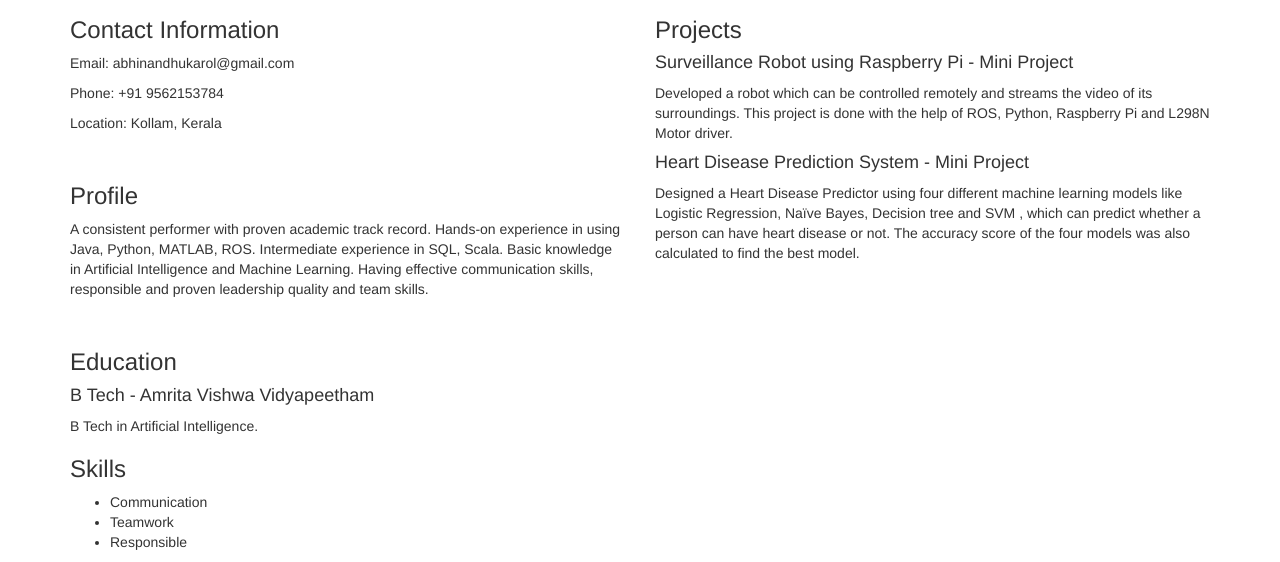
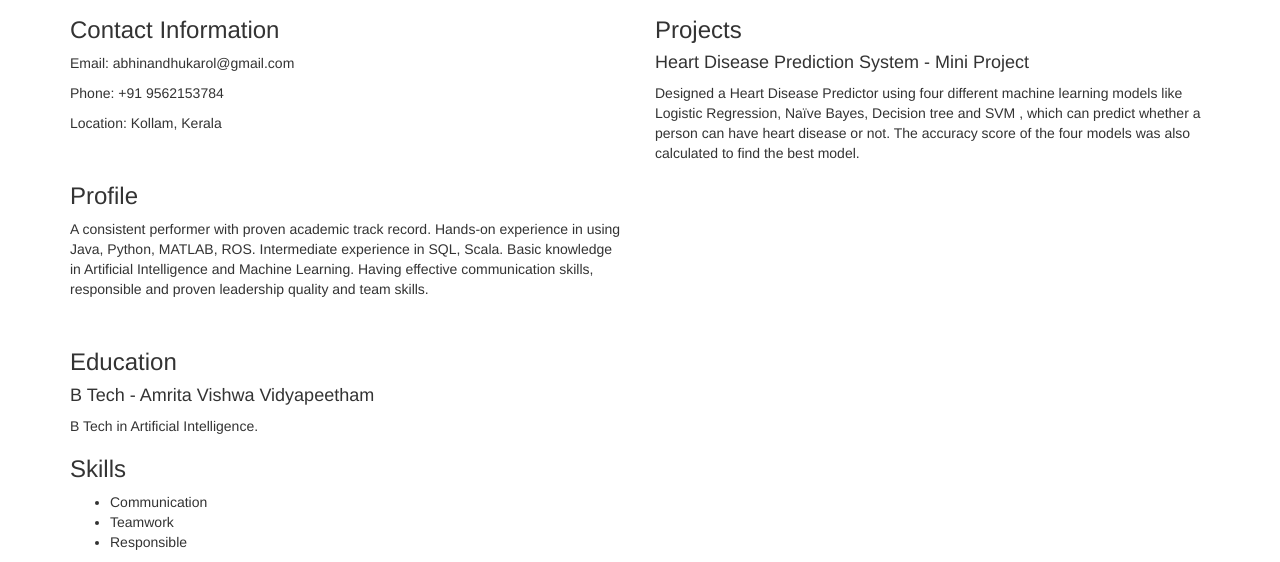
Before and after one commit to abhinandhuabhi/abhinandhuabhi.github.io, a plain HTML site: page index.html in a window 1280 px wide. Shown: the part 323-885 px from the top of the page. Drawn offline with nearby package versions, Linux system fonts and the light colour scheme.

Commit message:
Update index.html

```diff
--- a/index.html
+++ b/index.html
@@ -40,10 +40,7 @@
       </div>
       <div class="col-md-6">
         <h3>Projects</h3>
-        <h4>Surveillance Robot using Raspberry Pi - Mini Project</h4>
-        <p>Developed a robot which can be controlled remotely and streams the video of
-            its surroundings. This project is done with the help of ROS, Python, Raspberry
-            Pi and L298N Motor driver.</p>
+
         <h4>Heart Disease Prediction System - Mini Project</h4>
         <p> Designed a Heart Disease Predictor using four different machine learning
             models like Logistic Regression, Naïve Bayes, Decision tree and SVM , which
```
